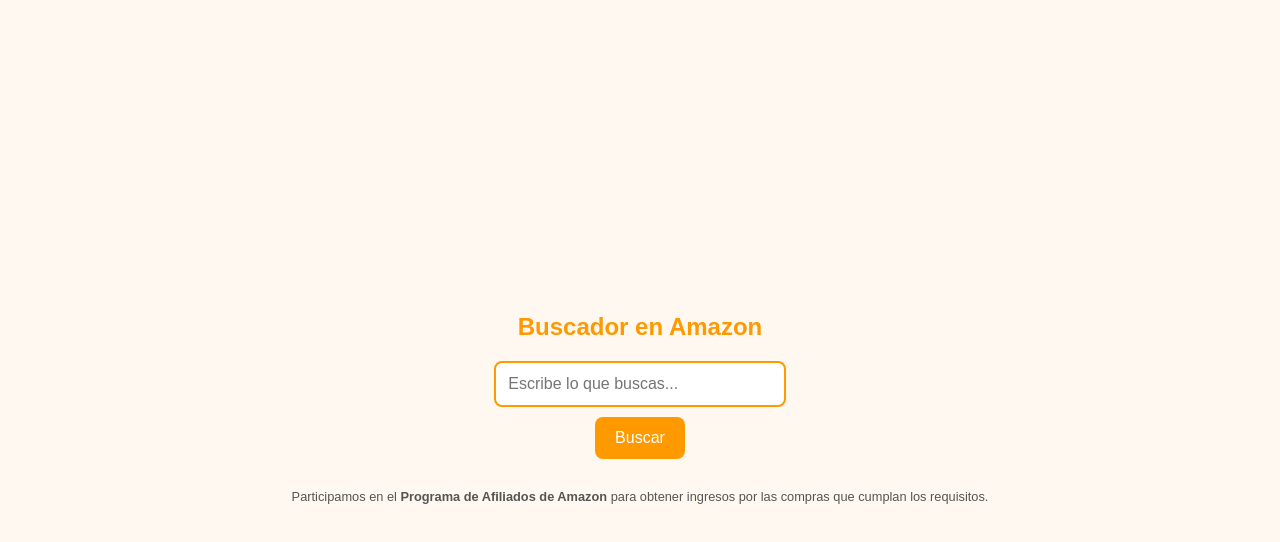
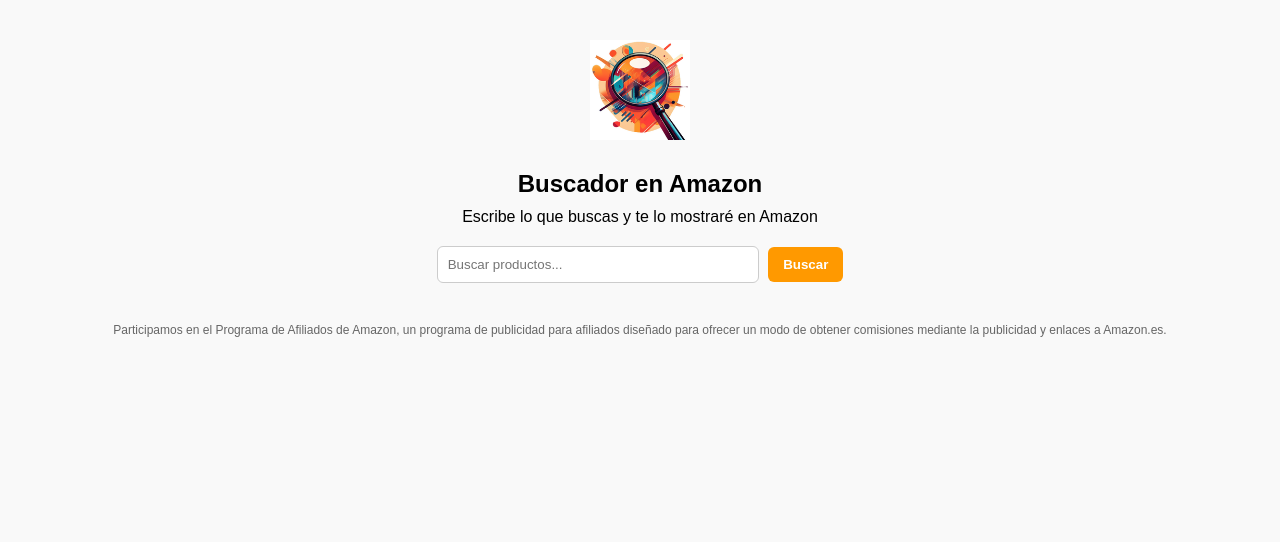
Before and after one commit to Alzobrowser/AlzoBrowser, a plain HTML site: page index.html in a window 1280 px wide. Drawn offline with Linux system fonts and the light colour scheme.

Commit message:
Update index.html

```diff
--- a/index.html
+++ b/index.html
@@ -1,109 +1,122 @@
 <!DOCTYPE html>
 <html lang="es">
 <head>
-  <meta charset="UTF-8">
-  <meta name="viewport" content="width=device-width, initial-scale=1.0">
+  <meta charset="UTF-8" />
+  <meta name="viewport" content="width=device-width, initial-scale=1.0" />
   <title>Buscador en Amazon</title>
-  <link rel="manifest" href="./manifest.json">
-  <link rel="icon" href="./icon-192.png">
-  <script>
-    if ("serviceWorker" in navigator) {
-      navigator.serviceWorker.register("./sw.js").catch(console.error);
-    }
-  </script>
+  <link rel="manifest" href="manifest.json" />
+  <meta name="theme-color" content="#ffffff" />
+  <link rel="icon" href="icon-192.png" />
   <style>
     body {
       font-family: Arial, sans-serif;
-      display: flex;
-      flex-direction: column;
-      align-items: center;
-      justify-content: center;
-      height: 100vh;
+      text-align: center;
+      background: #f9f9f9;
       margin: 0;
-      background-color: #fff8f0;
-      text-align: center;
+      padding: 0;
+    }
+    .container {
+      margin-top: 40px;
     }
     h1 {
-      font-size: 1.5em;
-      margin-bottom: 20px;
-      color: #ff9900;
+      font-size: 24px;
+      margin-bottom: 10px;
+    }
+    p {
+      margin: 10px 0 20px;
     }
     input[type="text"] {
-      width: 80%;
-      padding: 12px;
-      font-size: 1em;
-      border: 2px solid #ff9900;
-      border-radius: 8px;
-      margin-bottom: 10px;
+      padding: 10px;
+      width: 70%;
+      max-width: 300px;
+      border: 1px solid #ccc;
+      border-radius: 6px;
     }
     button {
-      padding: 12px 20px;
-      font-size: 1em;
-      background-color: #ff9900;
-      color: white;
+      padding: 10px 15px;
+      margin-left: 5px;
       border: none;
-      border-radius: 8px;
+      border-radius: 6px;
+      background: #ff9900;
+      color: #fff;
+      font-weight: bold;
       cursor: pointer;
-      margin-bottom: 10px;
     }
     button:hover {
-      background-color: #e68a00;
-    }
-    #addButton {
-      display: none;
-      margin-top: 10px;
+      background: #e68a00;
     }
     footer {
-      font-size: 0.8em;
-      color: #555;
-      margin-top: 20px;
-      max-width: 90%;
+      margin-top: 40px;
+      font-size: 12px;
+      color: #666;
+      padding: 0 20px;
     }
   </style>
 </head>
 <body>
+  <div class="container">
+    <!-- Logotipo -->
+    <img src="icon-192.png" alt="Logo" style="width:100px; height:100px; margin-bottom:10px;">
+
+    <!-- Título -->
     <h1>Buscador en Amazon</h1>
 
+    <!-- Texto introductorio -->
+    <p>Escribe lo que buscas y te lo mostraré en Amazon</p>
+
+    <!-- Barra de búsqueda -->
     <form id="searchForm">
-    <input type="text" id="query" placeholder="Escribe lo que buscas..." required>
+      <input type="text" id="query" placeholder="Buscar productos..." required />
       <button type="submit">Buscar</button>
     </form>
 
-  <button id="addButton">Añadir a pantalla de inicio</button>
+    <!-- Botón de añadir a pantalla de inicio -->
+    <button id="installBtn" style="display:none; margin-top:15px;">
+      📱 Añadir a pantalla de inicio
+    </button>
 
+    <!-- Aviso de Amazon Afiliados -->
     <footer>
-    Participamos en el <strong>Programa de Afiliados de Amazon</strong>
-    para obtener ingresos por las compras que cumplan los requisitos.
+      <p>
+        Participamos en el Programa de Afiliados de Amazon, un programa de publicidad para afiliados
+        diseñado para ofrecer un modo de obtener comisiones mediante la publicidad y enlaces a Amazon.es.
+      </p>
     </footer>
+  </div>
 
   <script>
-    // Búsqueda en Amazon con afiliado
-    const form = document.getElementById('searchForm');
-    form.addEventListener('submit', (e) => {
+    // Búsqueda con ID de afiliado fijo
+    const affiliateId = "garrapachuno-21";
+    const country = "es"; // Amazon España
+
+    document.getElementById("searchForm").addEventListener("submit", function(e) {
       e.preventDefault();
-      const query = encodeURIComponent(document.getElementById('query').value.trim());
-      if (!query) return;
-      const affiliateID = "garrapachuno-21";
-      const amazonURL = `https://www.amazon.es/s?k=${query}&tag=${affiliateID}`;
-      window.location.href = amazonURL;
+      const query = document.getElementById("query").value.trim();
+      if(query){
+        const url = `https://www.amazon.${country}/s?k=${encodeURIComponent(query)}&tag=${affiliateId}`;
+        window.location.href = url;
+      }
     });
 
-    // PWA: Añadir a pantalla de inicio
+    // PWA instalación
     let deferredPrompt;
-    const addBtn = document.getElementById('addButton');
+    const installBtn = document.getElementById("installBtn");
 
-    window.addEventListener('beforeinstallprompt', (e) => {
+    window.addEventListener("beforeinstallprompt", (e) => {
       e.preventDefault();
       deferredPrompt = e;
-      addBtn.style.display = 'inline-block';
+      installBtn.style.display = "inline-block";
     });
 
-    addBtn.addEventListener('click', () => {
-      addBtn.style.display = 'none';
+    installBtn.addEventListener("click", async () => {
+      if (deferredPrompt) {
         deferredPrompt.prompt();
-      deferredPrompt.userChoice.then(() => {
+        const { outcome } = await deferredPrompt.userChoice;
+        if (outcome === "accepted") {
+          installBtn.style.display = "none";
+        }
         deferredPrompt = null;
-      });
+      }
     });
   </script>
 </body>
```
Lines whose indentation alone changed are shown as unchanged.
